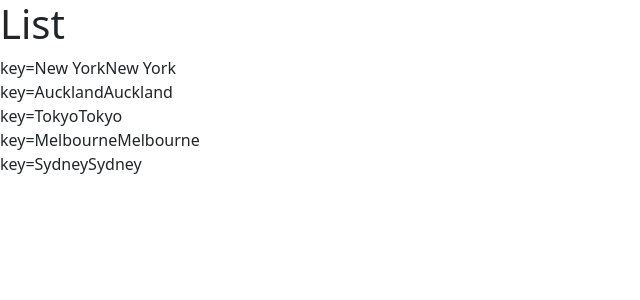
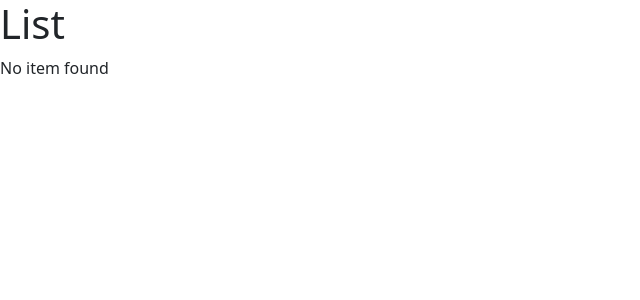
Before and after one commit to stirlingdonaldson/donaldsonblack, a React (Vite) app: page / in a window 1280 px wide. Shown: the top 300 px of the page, without its empty margins (0-640 px from the left). Built offline with nearby package versions, Linux system fonts and the light colour scheme.

Commit message:
added ternary operator for an if statement

```diff
--- a/src/components/ListGroup.tsx
+++ b/src/components/ListGroup.tsx
@@ -1,20 +1,29 @@
 function ListGroup() {
-    const items = [
+
+
+    let items = [
         'New York',
         'Auckland',
         'Tokyo',
         'Melbourne',
         'Sydney'
     ];
+    items = [];
 
 
+    return (
+        <>
+            <h1>List</h1>
+            {items.length === 0 ? <p>No item found</p> : null} {/* if item is empty, return <p> else do nothing */}
+        </>
+    );
 
     return (
         <>
     <h1>List</h1>
 
     <ul className="list-group">
-        { items.map(item => <li> key={item}{item}</li>)
+        { items.map(item => <li key={item}> {item}</li>)
         /* This will return an array of JSX elements, where item is being turned into li elements
         curly braces render code dynamically,
         key element should be used to elements can be added or removed dynamically */  }
```
